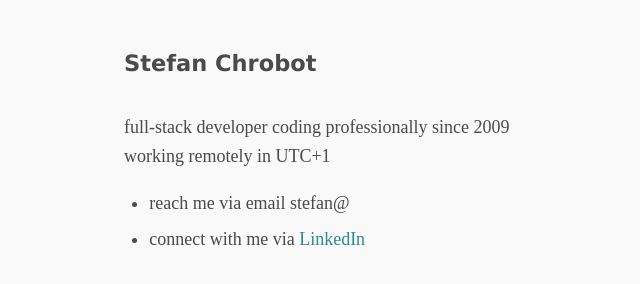
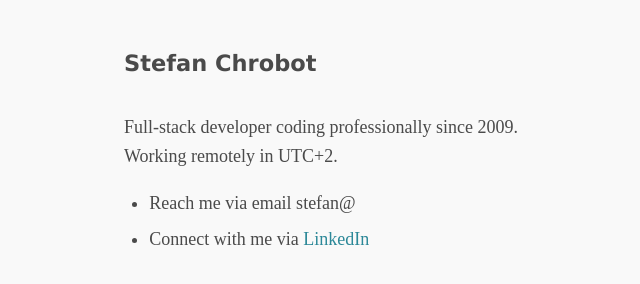
Before and after one commit to stefanchrobot/stefanchrobot.github.io, a plain HTML site: page index.html in a window 1280 px wide. Shown: the full height of the page, 174-814 px from the left. Drawn offline with Linux system fonts and the light colour scheme.

Commit message:
Update wording on the landing page

```diff
--- a/index.html
+++ b/index.html
@@ -9,12 +9,12 @@
   <body>
     <h5>Stefan Chrobot</h5>
     <p>
-      full-stack developer coding professionally since 2009<br>
-      working remotely in UTC+1
+      Full-stack developer coding professionally since 2009.<br>
+      Working remotely in UTC+2.
     </p>
     <ul>
-      <li>reach me via email stefan@</li>
-      <li>connect with me via <a href="https://www.linkedin.com/in/stefan-chrobot-48091615/">LinkedIn</a></li>
+      <li>Reach me via email stefan@</li>
+      <li>Connect with me via <a href="https://www.linkedin.com/in/stefan-chrobot-48091615/">LinkedIn</a></li>
     </ul>
   </body>
 </html>
```
